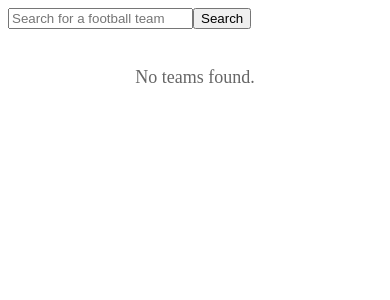
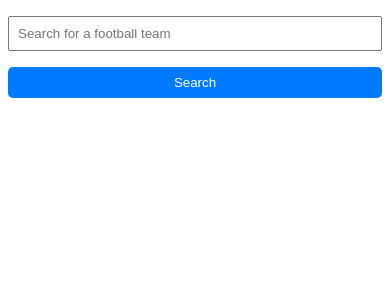
Before and after one commit to PaulGreetham/My-Game-Weather, an Angular app: page / in a window 390 px wide. Shown: the top 300 px of the page. Built offline with nearby package versions, Linux system fonts and the light colour scheme.

Commit message:
mobile first scss to develop

```diff
--- a/src/app/app.component.ts
+++ b/src/app/app.component.ts
@@ -21,7 +21,7 @@ import { FormsModule } from '@angular/forms';
     FormsModule,
   ],
   templateUrl: './app.component.html',
-  styleUrls: ['./app.component.sass'],
+  styleUrls: ['./app.component.scss'],
 })
 
 
--- /dev/null
+++ b/src/app/search-teams/search-bar/search-bar.component.scss
@@ -0,0 +1,18 @@
+input[type="text"] {
+  width: 100%;
+  padding: 0.5rem;
+  margin-block: 0.5rem;
+  box-sizing: border-box;
+}
+
+button {
+  width: 100%;
+  padding: 0.5rem;
+  margin-block: 0.5rem;
+  background-color: #007BFF;
+  color: white;
+  border: none;
+  border-radius: 5px;
+  cursor: pointer;
+  box-sizing: border-box;
+}
--- a/src/app/search-teams/search-bar/search-bar.component.ts
+++ b/src/app/search-teams/search-bar/search-bar.component.ts
@@ -12,7 +12,7 @@ import { FormsModule } from '@angular/forms';
     FormsModule,
   ],
   templateUrl: './search-bar.component.html',
-  styleUrls: ['./search-bar.component.sass'],
+  styleUrls: ['./search-bar.component.scss'],
 })
 
 export class SearchBarComponent {
@@ -24,7 +24,7 @@ export class SearchBarComponent {
   search(): void {
     this.footballService.searchTeams(this.searchTeam).subscribe({
       next: (apiResponse: ApiResponse) => {
-        this.searchEvent.emit(apiResponse.response);  // Now emitting TeamResponse[] correctly
+        this.searchEvent.emit(apiResponse.response);
       },
       error: (error) => console.error('Error searching for teams', error)
     });
--- a/src/app/search-teams/search-results/search-results.component.html
+++ b/src/app/search-teams/search-results/search-results.component.html
@@ -20,4 +20,4 @@
   </div>
 </div>
 
-<p *ngIf="teams.length === 0" class="no-results">No teams found.</p>
+<!-- <p *ngIf="teams.length === 0" class="no-results">No teams found.</p> -->
--- a/src/app/search-teams/search-results/search-results.component.scss
+++ b/src/app/search-teams/search-results/search-results.component.scss
@@ -1,48 +1,45 @@
 .card-container {
   display: flex;
   flex-direction: column;
+  justify-content: center;
+  align-items: center;
+  width: 100%;
+  padding: 1rem;
+  box-sizing: border-box;
 }
 
 .card {
-  display: flex;
-  flex-direction: column;
-  width: 25%;
-  background-color: #fff;
-  border: 1px solid #ccc;
+  background-color: #ffffff;
+  box-shadow: 0 2px 5px rgba(0, 0, 0, 0.1);
   border-radius: 8px;
+  margin-bottom: 1rem;
+  width: 100%;
   overflow: hidden;
-  box-shadow: 0 4px 6px rgba(0,0,0,0.1);
 
-  .team-logo {
+  .team-logo, .venue-details img {
+    display: flex;
+    justify-content: center;
     width: 100%;
-    img {
-      width: 100%;
-      height: auto;
-      display: block;
-    }
+    height: auto;
   }
 
   .team-details, .venue-details {
-    padding: 15px;
+    padding: 0.5rem;
+    text-align: center;
+
     h2, h3 {
-      margin-top: 0;
+      margin: 10px 0;
     }
+
     p {
-      margin-bottom: 10px;
-      &:last-child {
-        margin-bottom: 0;
-      }
+      margin: 5px 0;
     }
-  }
-
-  .venue-details {
-    border-top: 1px solid #eee;
   }
 }
 
 .no-results {
   text-align: center;
+  width: 100%;
+  padding: 20px;
   color: #666;
-  font-size: 18px;
-  padding: 20px;
 }
```
Also changed, not shown: src/app/app.component.sass (deleted), src/app/app.component.scss (added), src/app/search-teams/search-bar/search-bar.component.sass (deleted).
